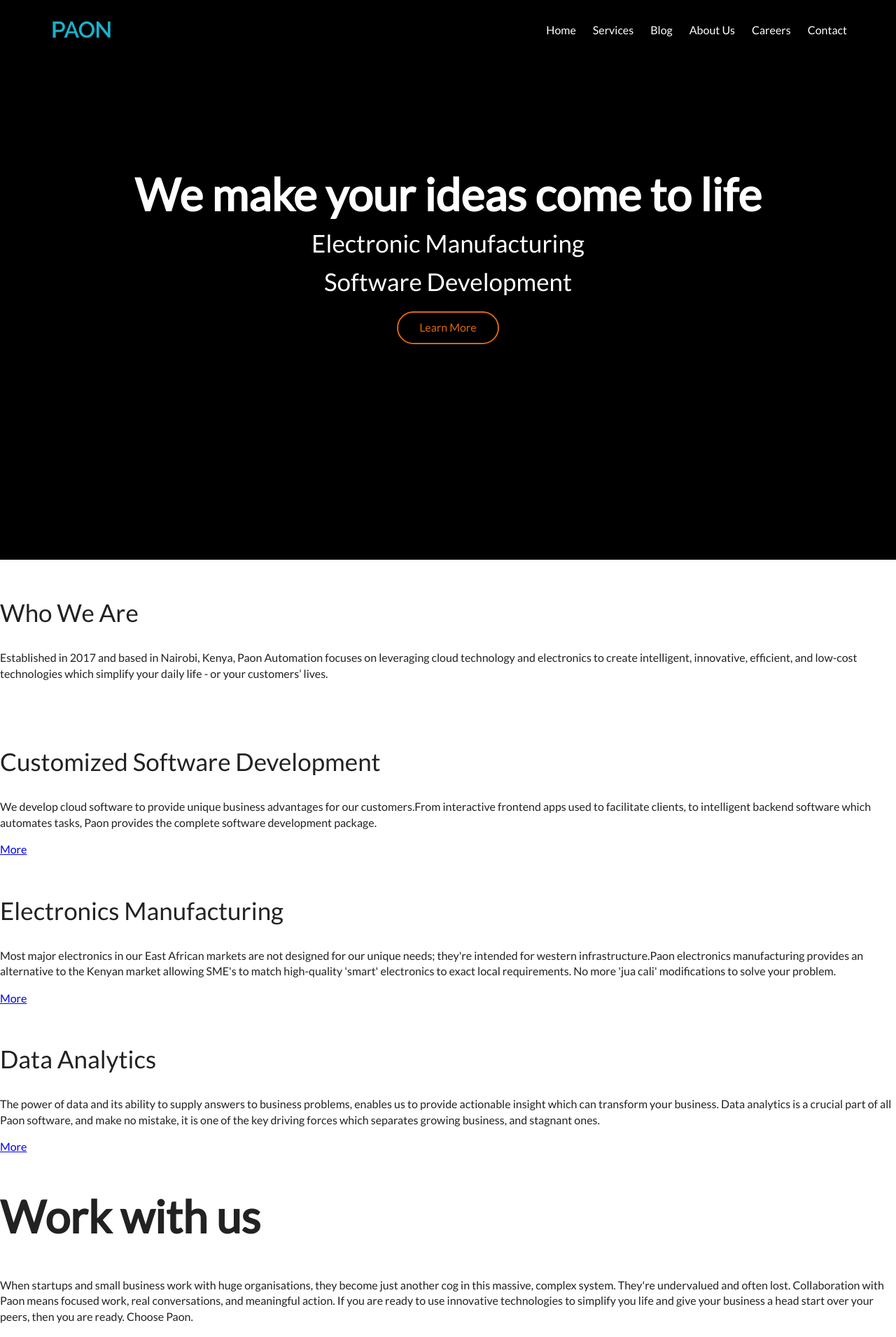
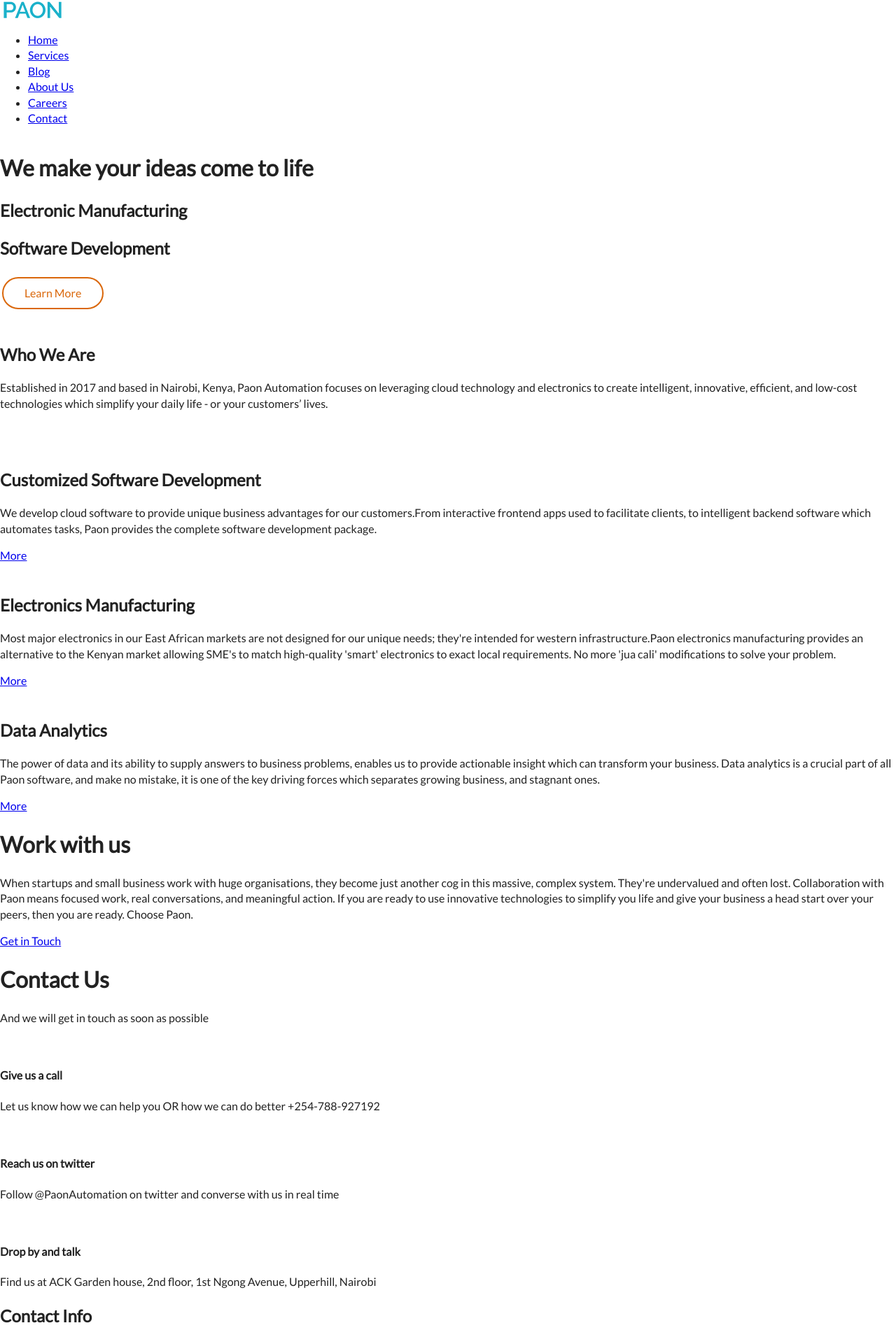
Before and after one commit to franco2ke/paon, a Flask app: page / in a window 1280 px wide. Shown: the top 1911 px of the page at 70% size. Run offline with Flask 2, Linux system fonts and the light colour scheme; parts of the project's set-up code (start-up, migrations or seed data) failed here and were passed over.

Commit message:
chore(navigation): creates base code for creating navgiation
- ensure a base commit to go back to if necessary to re-code navigation

[Begins #168095520]

```diff
--- a/app/static/css/main.css
+++ b/app/static/css/main.css
@@ -98,33 +98,7 @@ textarea {
    Author's custom styles
    ========================================================================== */
 
-h1 {
-  font-size: 64px;
-}
 
-h2 {
-  font-size: 35px;
-  font-weight: 400;
-}
-
-.main-header {
-  position: relative;
-  width: 100vw;
-  height: 100vh;
-}
-
-.hero {
-  max-width: 1140px;   /* max-width limits the size of content container */
-  min-height: 100vh;
-  position: relative;
-  text-align: center;
-  margin-left: auto;  /* margin-left/right horizontally centers the container */
-  margin-right: auto;
-}
-
-.hero-content {
-  padding-top: 20vh;
-}
 
 .hero-button {
   border: 2px solid #da670a;
@@ -145,22 +119,8 @@ h2 {
   color: #fff;
 }
 
-.hero-content h1, .hero-content h2{
-  margin-bottom: 20px;
-  margin-top: 0px;
-  line-height: 1;
-}
 
-
-.hero img {
-  display: inline;
-}
-
-
-/* ==========================================================================
-   Base styles
-   ========================================================================== */
-
+/* ----------- Base styles ----------*/
 
 
 
@@ -168,36 +128,6 @@ body {
   font-family: 'Lato', Helvetica, Arial, sans-serif;
 }
 
-.main-header {
-  background-color: #000;
-  color: #fff;
-}
-
-
-
-.main-nav li {
-  list-style: none;
-  text-align: center;
-  padding-top: 1rem;
-  padding-bottom: 1rem;
-}
-
-.main-nav a {
-  text-decoration: none;
-  color: #fff;
-
-}
-
-.main-footer {
-  padding: 2em 0;
-  color: #fff;
-  background: #38aecc;
-  text-align: center;
-}
-
-ul {
-  padding: 0;
-}
 
 /* ==========================================================================
    Helper classes
@@ -289,38 +219,13 @@ ul {
 /* Small devices (landscape phones, 480px and up) */
 @media only screen and (min-width: 480px){
   /* shows elements in a column */
-  ul {
-    flex-direction: column;
-    padding-left: 0;
-  }
+}
 
-  button {
-    display: block;
-    padding: 2vw;
-    font-size: 3vh;
-    background-color: #AFE0FF;
-    cursor: pointer;
-
-  }
-}
 
 /* Medium devices (tablets, 768px and up) */
 @media only screen and (min-width: 768px) {
 
-  .hero img {
-    float: left;
-    margin: 1em 0;
-    padding: 12px 0;
-  }
 
-  .main-nav {
-    float: right;
-  }
-
-  .main-nav li {
-    float: left;
-    margin-left: 24px;
-  }
 
 }
 
```
